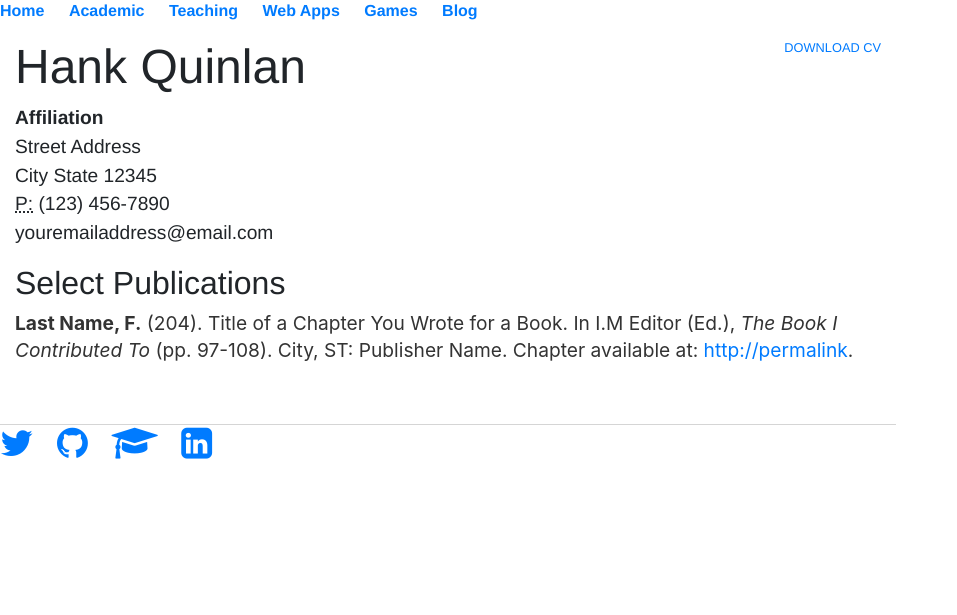
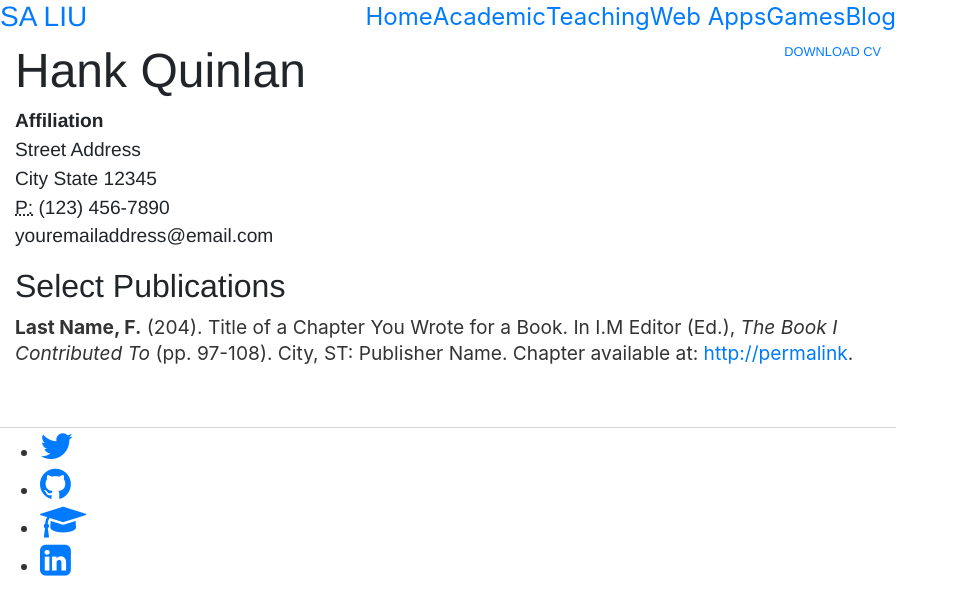
Before and after one commit to Tonicdragon6x66/saliudev.github.io, a Jekyll site: the page built from teaching/index.html, in a window 1280 px wide. Shown: the top 615 px of the page, without its empty margins (0-957 px from the left). Built offline with Jekyll 4.4.1, drawn with Linux system fonts in a browser that asks for light colours.

Commit message:
update nav link

```diff
--- a/_layouts/default.html
+++ b/_layouts/default.html
@@ -11,16 +11,19 @@
 
 
   <body>
-    <nav>
-      <ul>
+
+    <ul class="nav nav-pills pull-right">
       <li><a href="/">Home</a></li>
-      <li><a href="/about">Academic</a></li>
-      <li><a href="/cv">Teaching</a></li>
-      <li><a href="/blog">Web Apps</a></li>
-      <li><a href="/blog">Games</a></li>
-      <li><a href="/blog">Blog</a></li>
-      </ul>
-    </nav>
+      <li><a href="/academic">Academic</a></li>
+      <li><a href="/teaching">Teaching</a></li>
+      <li><a href="/apps">Web Apps</a></li>
+      <li><a href="/games">Games</a></li>
+      <li><a href="/blogs">Blog</a></li>
+    </ul>
+
+    <h3 class="text-muted">
+      <a href="/">SA LIU</a>
+    </h3>
 <div class="container">
 
   {{ content }}
--- a/css/main.css
+++ b/css/main.css
@@ -10,9 +10,6 @@ h1 { font-size: 3em;  }
 h2 { font-size: 2.7em; }
 h3 { font-size: 2.3em; }
 h4 { font-size: 1.9em; }
-
-nav ul, footer ul { font-size: 1em; font-family: 'Helvetica', 'Arial', 'Sans-Serif'; padding: 0px; list-style: none; font-weight: bold; }
-nav ul li, footer ul li { display: inline; margin-right: 20px; }
 
 footer { border-top: 1px solid #d5d5d5; font-size: .8em; }
 
```
Also changed, not shown: academic/index.html (renamed from about/index.html), teaching/index.html (renamed from cv/index.html).
